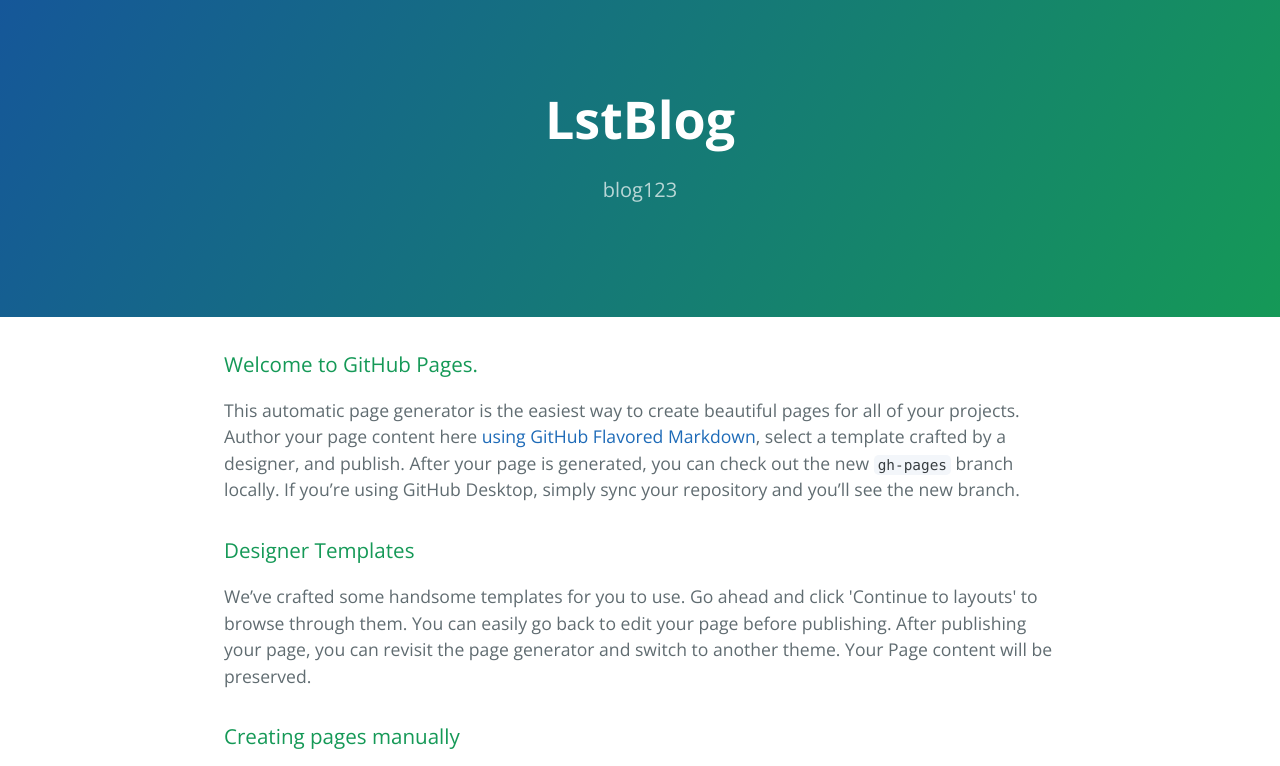
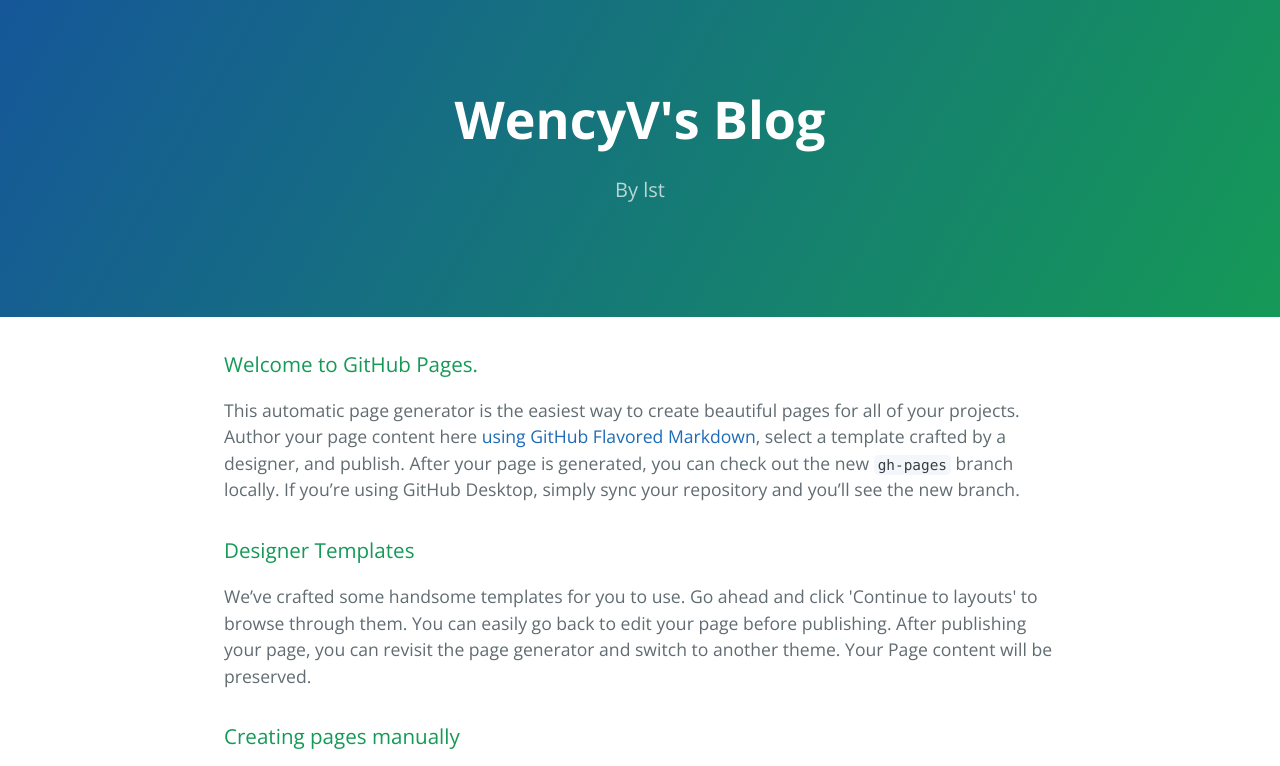
Before and after one commit to nirvana1314/nirvana1314.github.io, a plain HTML site: page index.html in a window 1280 px wide. Shown: the top 766 px of the page. Drawn offline with nearby package versions, Linux system fonts and the light colour scheme.

Commit message:
Update index.html

```diff
--- a/index.html
+++ b/index.html
@@ -2,7 +2,7 @@
 <html lang="en-us">
   <head>
     <meta charset="UTF-8">
-    <title>LstBlog by nirvana1314</title>
+    <title>WencyV's Blog by lst</title>
     <meta name="viewport" content="width=device-width, initial-scale=1">
     <link rel="stylesheet" type="text/css" href="stylesheets/normalize.css" media="screen">
     <link href='https://fonts.googleapis.com/css?family=Open+Sans:400,700' rel='stylesheet' type='text/css'>
@@ -11,13 +11,13 @@
   </head>
   <body>
     <section class="page-header">
-      <h1 class="project-name">LstBlog</h1>
-      <h2 class="project-tagline">blog123</h2>
+      <h1 class="project-name">WencyV's Blog</h1>
+      <h2 class="project-tagline">By lst</h2>
     </section>
 
     <section class="main-content">
       <h3>
-<a id="welcome-to-github-pages" class="anchor" href="#welcome-to-github-pages" aria-hidden="true"><span aria-hidden="true" class="octicon octicon-link"></span></a>Welcome to GitHub Pages.</h3>
+<a id="welcome-to-Wency's Home" class="anchor" href="#welcome-to-github-pages" aria-hidden="true"><span aria-hidden="true" class="octicon octicon-link"></span></a>Welcome to GitHub Pages.</h3>
 
 <p>This automatic page generator is the easiest way to create beautiful pages for all of your projects. Author your page content here <a href="https://guides.github.com/features/mastering-markdown/">using GitHub Flavored Markdown</a>, select a template crafted by a designer, and publish. After your page is generated, you can check out the new <code>gh-pages</code> branch locally. If you’re using GitHub Desktop, simply sync your repository and you’ll see the new branch.</p>
 
```
